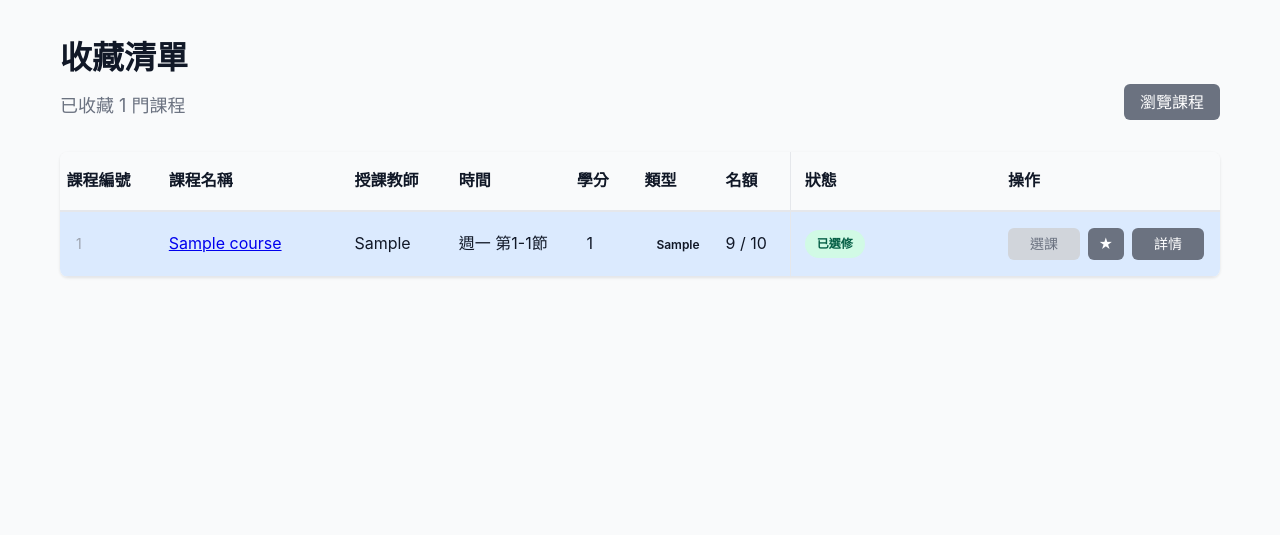
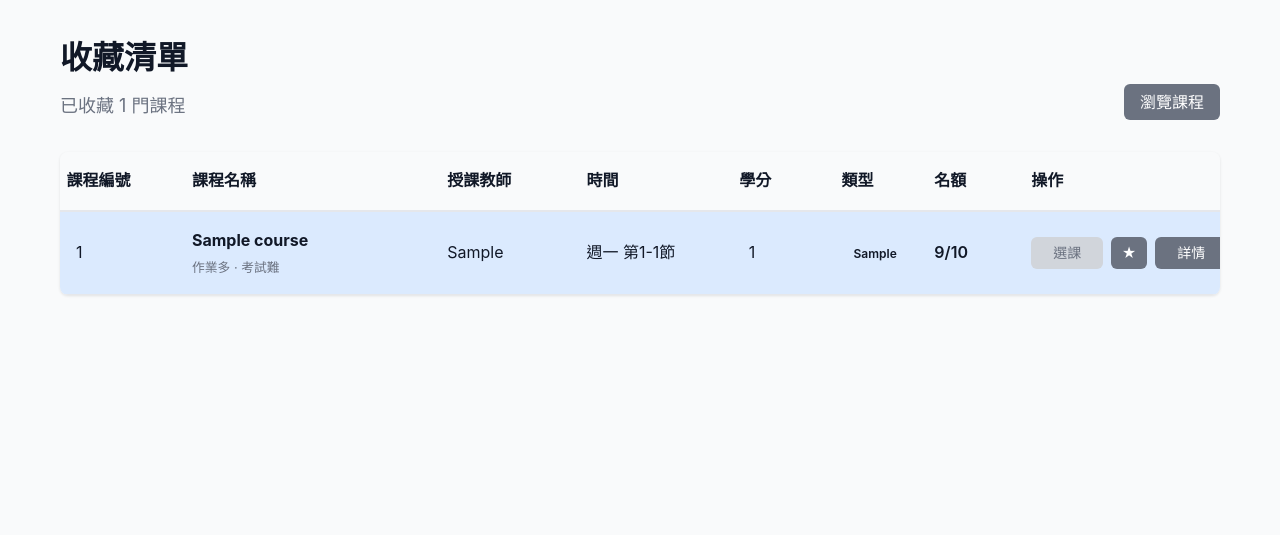
Before and after one commit to 11346070/Class-Schedule, a Django app: page /favorites/ in a window 1280 px wide. Shown: the part 64-599 px from the top of the page. Run offline with Django 5.2, Linux system fonts and the light colour scheme; a user stored in the database is signed in; tables that the repository leaves empty hold one stand-in row (values such as "Sample post"); grey boxes marked "Sample" are stand-in pictures.

Commit message:
style: drop the status column and match the favorites table
Co-authored-by: Cursor <cursoragent@cursor.com>

```diff
--- a/static/css/style.css
+++ b/static/css/style.css
@@ -685,15 +685,14 @@ body {
     table-layout: fixed;
 }
 
-.course-table.course-list-table th:nth-child(1) { width: 8%; }
-.course-table.course-list-table th:nth-child(2) { width: 16%; }
-.course-table.course-list-table th:nth-child(3) { width: 9%; }
-.course-table.course-list-table th:nth-child(4) { width: 11%; }
-.course-table.course-list-table th:nth-child(5) { width: 5%; }
-.course-table.course-list-table th:nth-child(6) { width: 7%; }
-.course-table.course-list-table th:nth-child(7) { width: 7%; }
-.course-table.course-list-table th:nth-child(8) { width: 17%; }
-.course-table.course-list-table th:nth-child(9) { width: 20%; }
+.course-table.course-list-table th:nth-child(1) { width: 10%; }
+.course-table.course-list-table th:nth-child(2) { width: 22%; }
+.course-table.course-list-table th:nth-child(3) { width: 12%; }
+.course-table.course-list-table th:nth-child(4) { width: 14%; }
+.course-table.course-list-table th:nth-child(5) { width: 8%; }
+.course-table.course-list-table th:nth-child(6) { width: 8%; }
+.course-table.course-list-table th:nth-child(7) { width: 8%; }
+.course-table.course-list-table th:nth-child(8) { width: 18%; }
 
 .course-table.course-list-table thead th:nth-child(1),
 .course-table.course-list-table thead th:nth-child(5) {
@@ -712,14 +711,6 @@ body {
     text-align: left;
     white-space: normal;
     vertical-align: middle;
-}
-
-.course-table.course-list-table .col-status {
-    white-space: normal;
-    width: 11rem;
-    min-width: 0;
-    padding-left: 0.85rem;
-    border-left: 1px solid var(--border-color);
 }
 
 .course-table.course-list-table .col-actions {
--- a/templates/base.html
+++ b/templates/base.html
@@ -13,7 +13,7 @@
             } catch (e) {}
         })();
     </script>
-    <link rel="stylesheet" href="/static/css/style.css?v=20261030n">
+    <link rel="stylesheet" href="/static/css/style.css?v=20261030o">
     {% block extra_css %}{% endblock %}
 </head>
 <body>
--- a/templates/favorites.html
+++ b/templates/favorites.html
@@ -12,7 +12,7 @@
 </div>
 
 {% if courses %}
-<!-- 收藏課程列表 -->
+<div class="course-results">
     <div class="course-table-wrapper">
         <table class="course-table course-list-table">
             <thead>
@@ -24,41 +24,27 @@
                     <th>學分</th>
                     <th>類型</th>
                     <th>名額</th>
-                <th class="col-status">狀態</th>
                     <th class="col-actions">操作</th>
                 </tr>
             </thead>
             <tbody>
                 {% for course in courses %}
-            <tr class="{% if course.is_full %}full-row{% elif course.is_enrolled %}enrolled-row{% endif %}">
-                <td data-label="課程編號"><span class="course-id">{{ course.course_id }}</span></td>
+                <tr class="{% if course.is_enrolled %}enrolled-row{% endif %} {% if course.is_full %}full-row{% endif %}">
+                    <td data-label="課程編號">{{ course.course_id }}</td>
                     <td data-label="課程名稱">
-                    <a href="{% url 'course_detail' course.course_id %}">{{ course.name }}</a>
+                        <strong>{{ course.name }}</strong>
+                        {% if course.review_summary %}
+                        <small class="review-summary">作業{{ course.review_summary.homework }} · 考試{{ course.review_summary.exam }}</small>
+                        {% endif %}
                     </td>
                     <td data-label="授課教師">{{ course.teacher }}</td>
                     <td data-label="時間">{{ course.time_display }}</td>
                     <td data-label="學分">{{ course.credits }}</td>
-                <td data-label="類型">
-                    <span class="course-type-badge badge-{{ course.course_type }}">{{ course.course_type }}</span>
-                </td>
-                <td data-label="名額" class="{% if course.is_full %}quota-full{% elif course.remaining_quota <= 5 %}quota-low{% endif %}">
-                    {{ course.remaining_quota }} / {{ course.total_quota }}
-                </td>
-                <td class="col-status" data-label="狀態">
-                    <div class="course-status-block">
-                        {% if course.is_enrolled %}
-                            <span class="badge badge-success">已選修</span>
-                        {% elif course.can_enroll %}
-                            <span class="badge badge-success">可選課</span>
-                        {% elif course.is_full %}
-                            <span class="badge badge-danger">已額滿</span>
-                        {% else %}
-                            <span class="badge badge-warning">無法選課</span>
-                        {% endif %}
-                        {% if not course.is_enrolled and not course.can_enroll %}
-                        <small class="enroll-hint enroll-hint-warn">{{ course.enroll_message }}</small>
-                        {% endif %}
-                    </div>
+                    <td data-label="類型"><span class="course-type-badge badge-{{ course.course_type }}">{{ course.course_type }}</span></td>
+                    <td data-label="名額">
+                        <span class="quota-info {% if course.is_full %}quota-full{% elif course.remaining_quota < 5 %}quota-low{% endif %}">
+                            {{ course.remaining_quota }}/{{ course.total_quota }}
+                        </span>
                     </td>
                     <td class="col-actions" data-label="操作">
                         <div class="course-actions">
@@ -88,17 +74,11 @@
             </tbody>
         </table>
     </div>
+</div>
 {% else %}
-<!-- 空白狀態 -->
 <div class="empty-state">
     <h2>尚未收藏任何課程</h2>
     <p>前往<a href="{% url 'course_list' %}">課程清單</a>收藏喜歡的課程吧！</p>
 </div>
 {% endif %}
-
-<!-- 返回連結 -->
-<!-- <div class="back-link">
-    <a href="{% url 'index' %}" class="btn btn-secondary">← 返回首頁</a>
-    <a href="{% url 'course_list' %}" class="btn btn-primary">瀏覽課程</a>
-</div> -->
 {% endblock %}
```
Also changed, not shown: templates/course_list.html (+0 -13 lines), timetable/tests.py (+16 -0 lines). Lines whose indentation alone changed are shown as unchanged.
